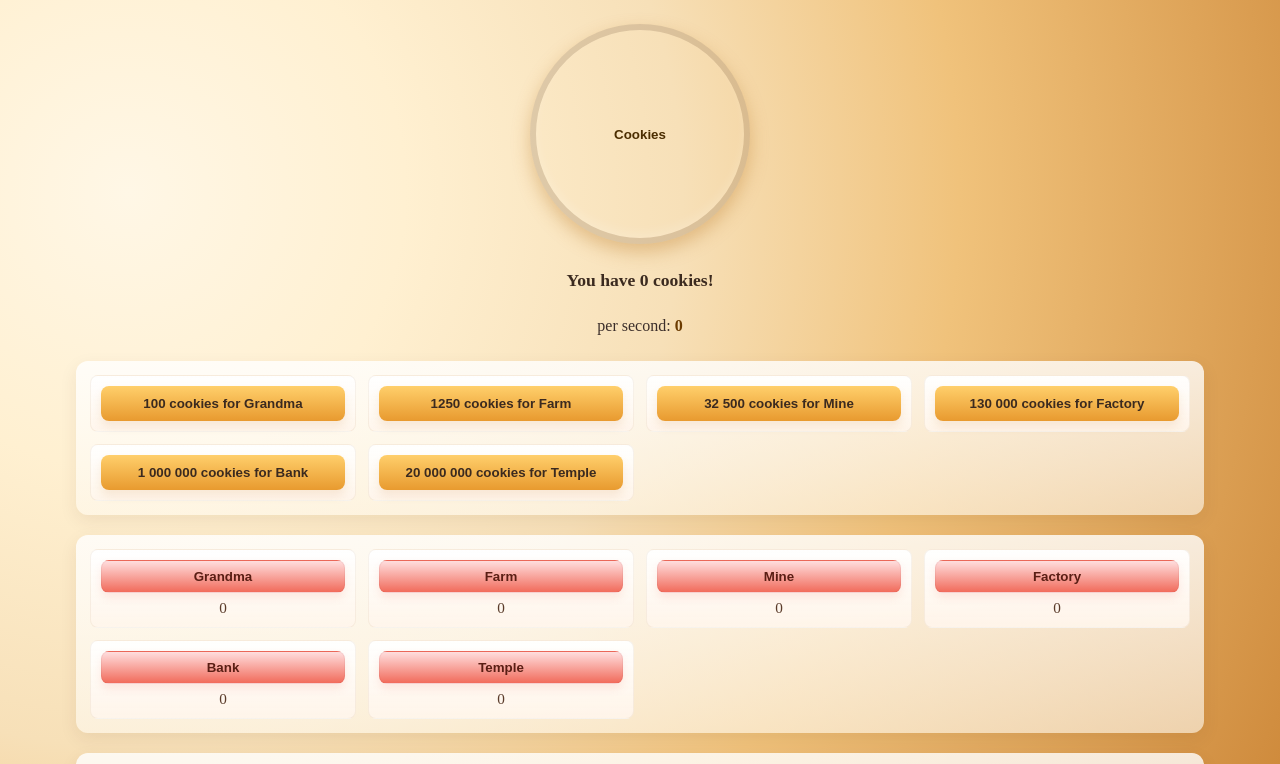
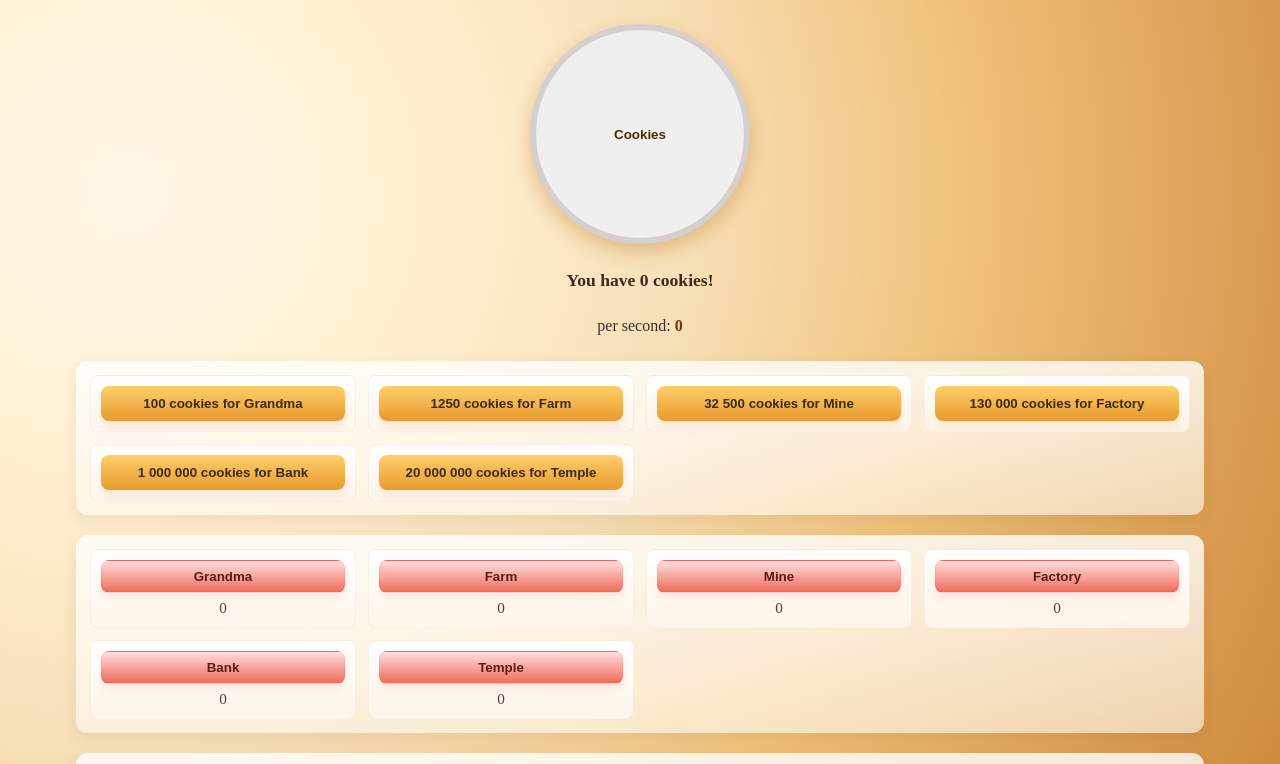
Before and after one commit to Nareh964/clicker, a plain HTML site: page index.html in a window 1280 px wide. Shown: the top 764 px of the page. Drawn offline with Linux system fonts and the light colour scheme.

Commit message:
Remove redundant CSS rules

```diff
--- a/css/style.css
+++ b/css/style.css
@@ -16,8 +16,6 @@ body {
     width: 220px;
     height: 220px;
     border-radius: 50%;
-    background: url('../images/cookie.png') no-repeat center center;
-    background-size: 72%;
     border: 6px solid rgba(60, 30, 10, 0.15);
     box-shadow: 0 8px 18px rgba(184, 115, 30, 0.35), inset 0 -6px 10px rgba(255,255,255,0.15);
     cursor: pointer;
@@ -146,4 +144,5 @@ button:disabled,
     border-radius: 8px;
     background: linear-gradient(90deg, rgba(255,255,255,0.35), rgba(255,245,235,0.3));
     border: 1px solid rgba(150,100,40,0.05);
+
 }
```
